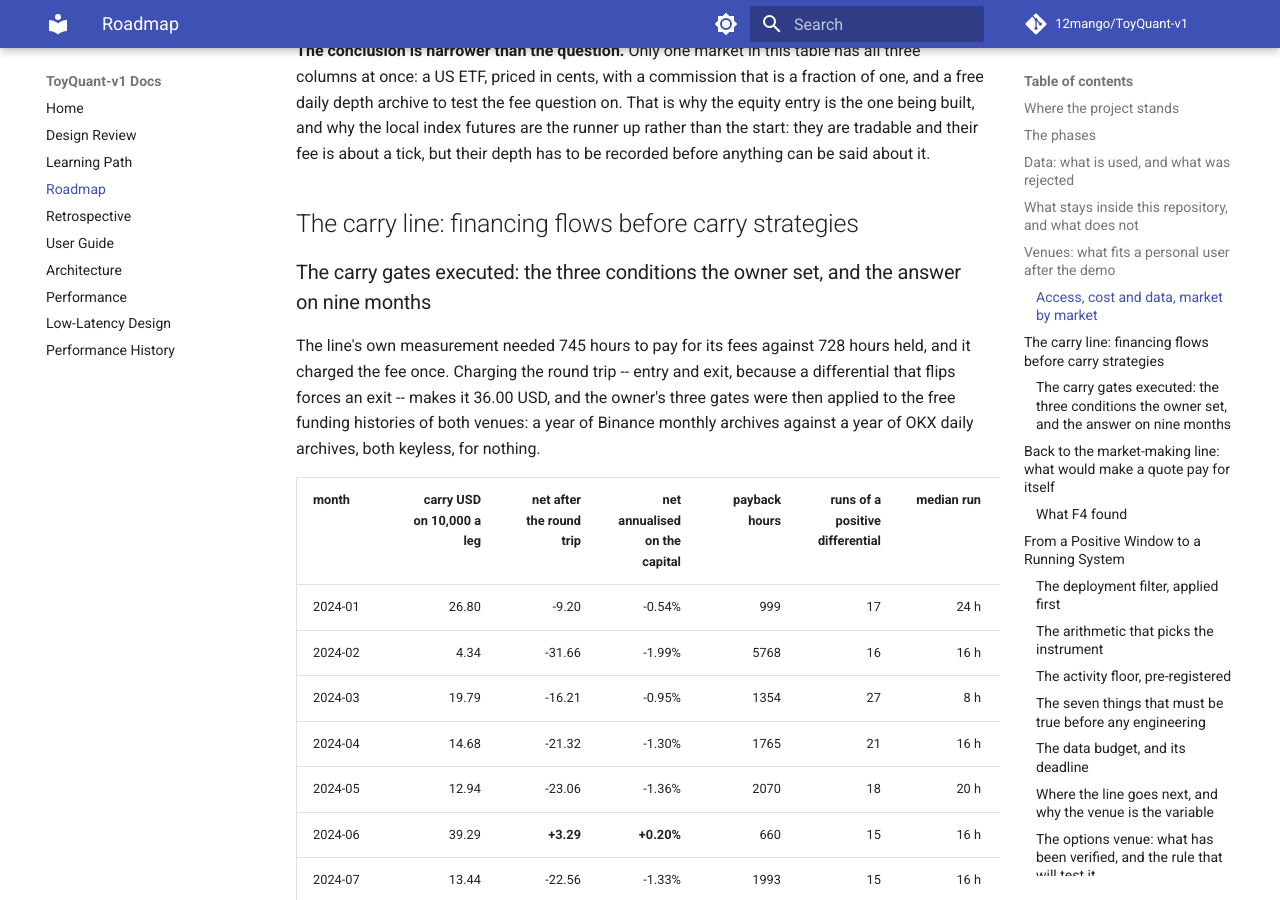
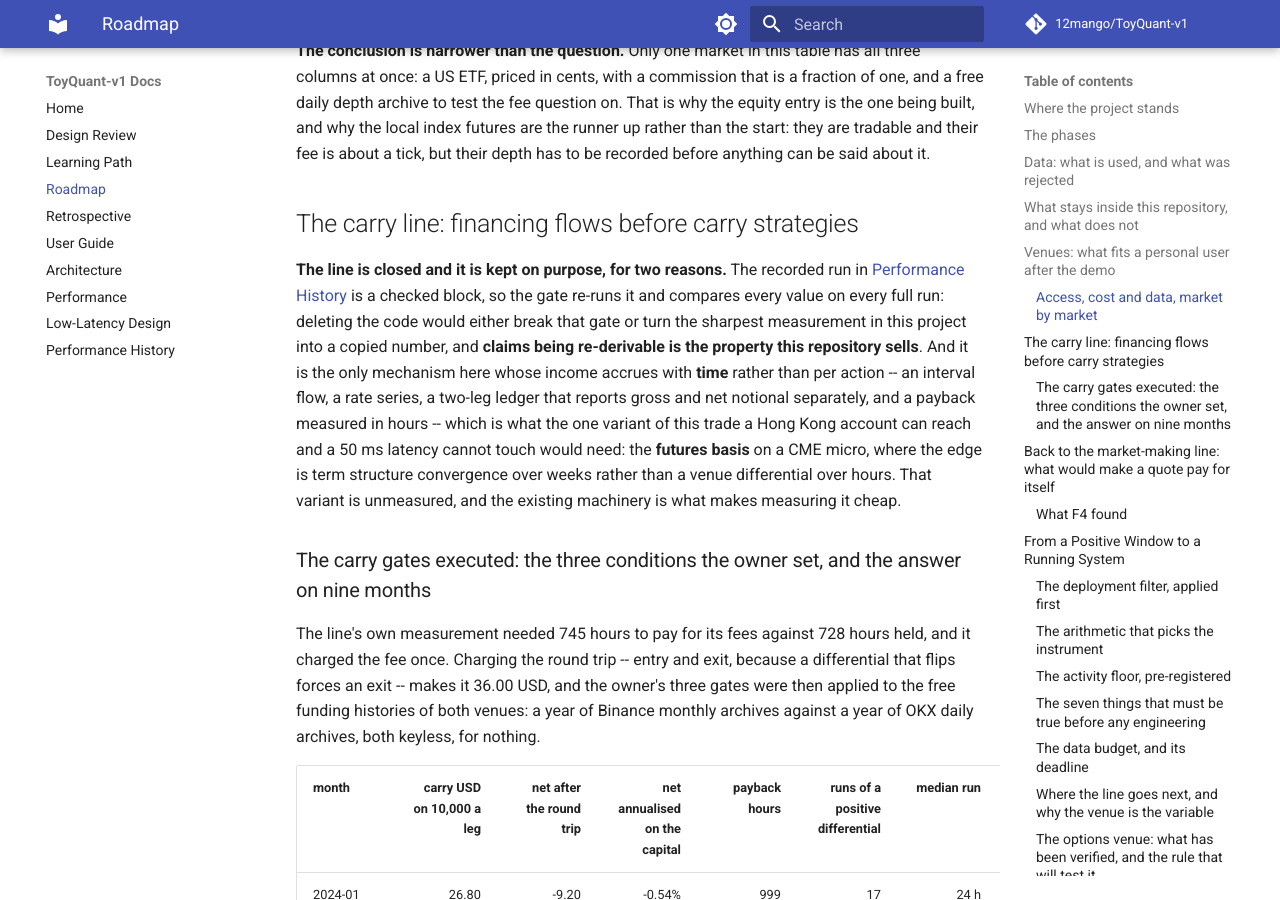
Before and after one commit to 12mango/ToyQuant-v1, an MkDocs documentation site: the page built from docs/ROADMAP.md, in a window 1280 px wide and 900 px high, scrolled down 7696 px. Built offline with MkDocs 1.6.1 and Material for MkDocs 9.7.7, drawn with Linux system fonts in a browser that asks for light colours; comment, search, counter and statistics services are not loaded.

Commit message:
roadmap: Say why the carry line is kept, now that it is closed
The line is closed, and a reader of this roadmap should not take it for a live plan, so the reason it stays is written
beside it. The recorded run is a checked block that the gate re-runs and compares value by value, which means deleting
the code would either break the gate or turn the sharpest measurement here into a copied number, and re-derivable claims
are what this repository sells. The second reason is what the code is for: it is the only mechanism whose income accrues
with time rather than per action, which is what the unmeasured variant a Hong Kong account can actually reach and a 50
ms latency cannot touch -- the futures basis on a CME micro -- would need, and that machinery is what makes measuring it
cheap rather than a project of its own.

Gate: all four tiers.

```diff
--- a/docs/ROADMAP.md
+++ b/docs/ROADMAP.md
@@ -164,6 +164,16 @@ runner up rather than the start: they are tradable and their fee is about a tick
 recorded before anything can be said about it.
 
 ## The carry line: financing flows before carry strategies
+
+**The line is closed and it is kept on purpose, for two reasons.** The recorded run in
+[Performance History](PERFORMANCE_HISTORY.md) is a checked block, so the gate re-runs it and compares every value on
+every full run: deleting the code would either break that gate or turn the sharpest measurement in this project into a
+copied number, and **claims being re-derivable is the property this repository sells**. And it is the only mechanism
+here whose income accrues with **time** rather than per action -- an interval flow, a rate series, a two-leg ledger that
+reports gross and net notional separately, and a payback measured in hours -- which is what the one variant of this
+trade a Hong Kong account can reach and a 50 ms latency cannot touch would need: the **futures basis** on a CME micro,
+where the edge is term structure convergence over weeks rather than a venue differential over hours. That variant is
+unmeasured, and the existing machinery is what makes measuring it cheap.
 
 ### The carry gates executed: the three conditions the owner set, and the answer on nine months
 
```
